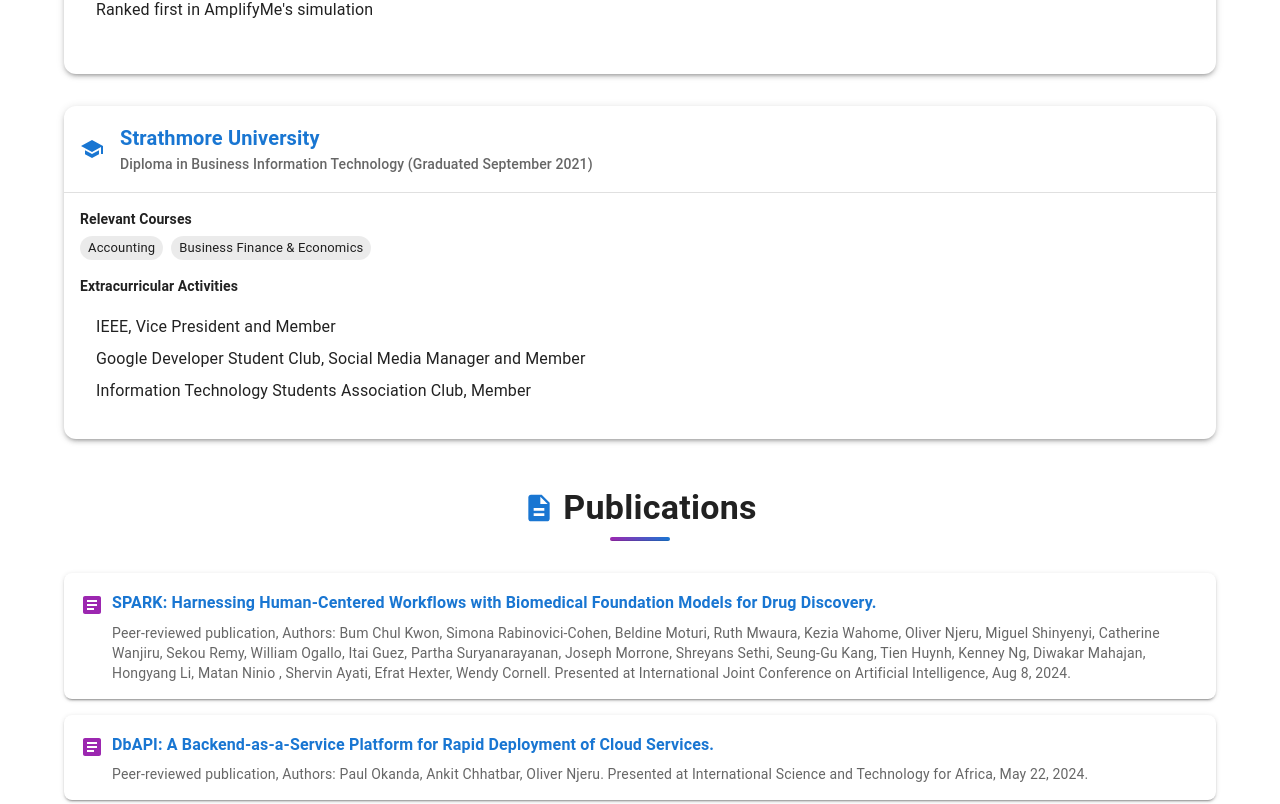
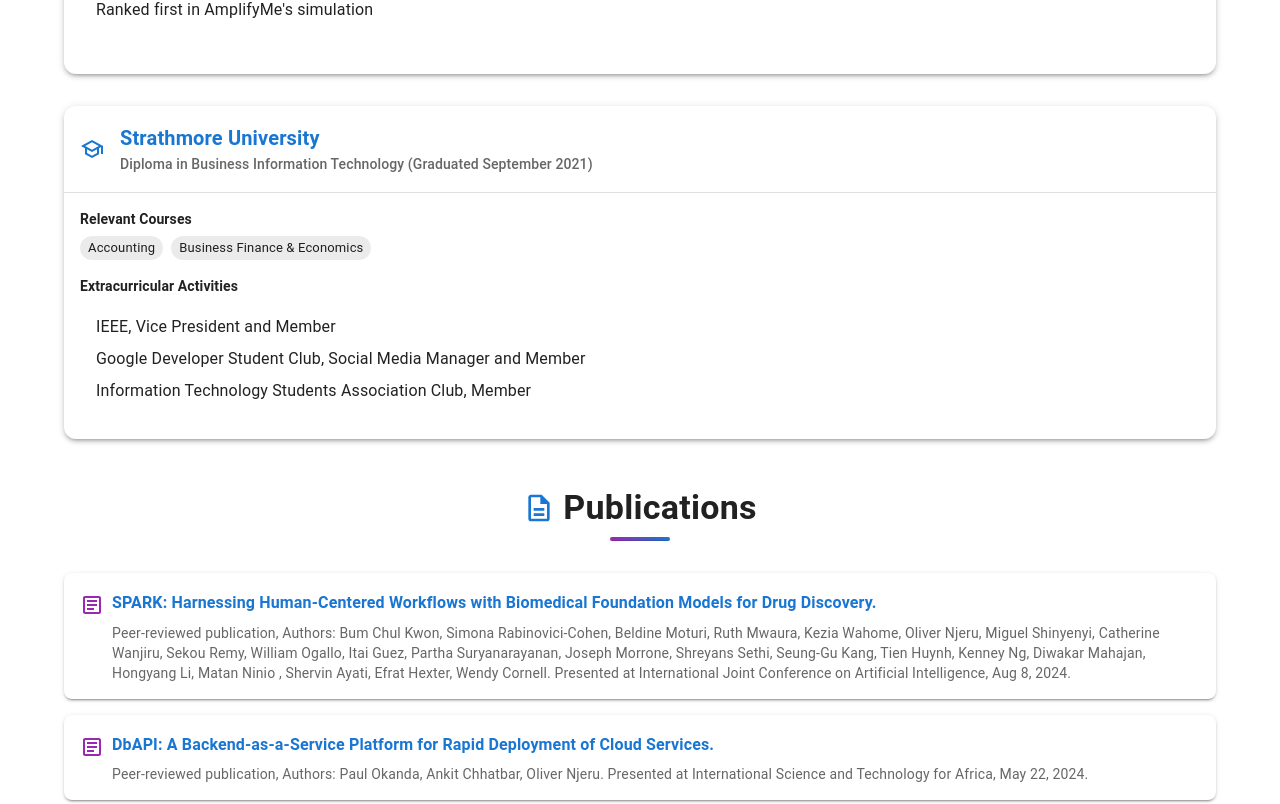
Before and after one commit to olivernjeru/olivernjeru.github.io, a React (Create React App) app: page / in a window 1280 px wide. Shown: the part 1656-2460 px from the top of the page. Built offline with nearby package versions, Linux system fonts and the light colour scheme.

Commit message:
fix: replace icons in Education component with outlined versions for consistency

```diff
--- a/src/components/Education.js
+++ b/src/components/Education.js
@@ -14,9 +14,7 @@ import {
   Grow,
   useTheme,
 } from '@mui/material';
-import SchoolIcon from '@mui/icons-material/School';
-import ArticleIcon from '@mui/icons-material/Article';
-import DescriptionIcon from '@mui/icons-material/Description';
+import { ArticleOutlined, DescriptionOutlined, SchoolOutlined } from '@mui/icons-material';
 import SectionHeader from './SectionHeader';
 import { educationData, publications } from './dataStores/EducationObject';
 import { NoUnderlineLink } from './utilities/formats/NoUnderlineLink';
@@ -36,7 +34,7 @@ const Education = () => {
       <Container maxWidth="lg">
         {/* Education Header */}
         <SectionHeader
-          icon={SchoolIcon}
+          icon={SchoolOutlined}
           title="Education and Research"
           delay={800}
         />
@@ -58,7 +56,7 @@ const Education = () => {
               }}
             >
               <CardHeader
-                avatar={<SchoolIcon color="primary" />}
+                avatar={<SchoolOutlined color="primary" />}
                 title={
                   <Typography variant="h6" fontWeight={700}>
                     <NoUnderlineLink href={education.link} color="inherit">
@@ -158,7 +156,7 @@ const Education = () => {
         {/* Publications */}
         <Box id="publications" sx={{ mt: 6 }}>
           <SectionHeader
-            icon={DescriptionIcon}
+            icon={DescriptionOutlined}
             title="Publications"
             delay={1200}
           />
@@ -170,7 +168,7 @@ const Education = () => {
                 sx={{ p: 2, mb: 2, borderRadius: 2 }}
               >
                 <Box display="flex" alignItems="flex-start">
-                  <ArticleIcon
+                  <ArticleOutlined
                     sx={{ mr: 1, mt: 0.5 }}
                     color="secondary"
                   />
```
